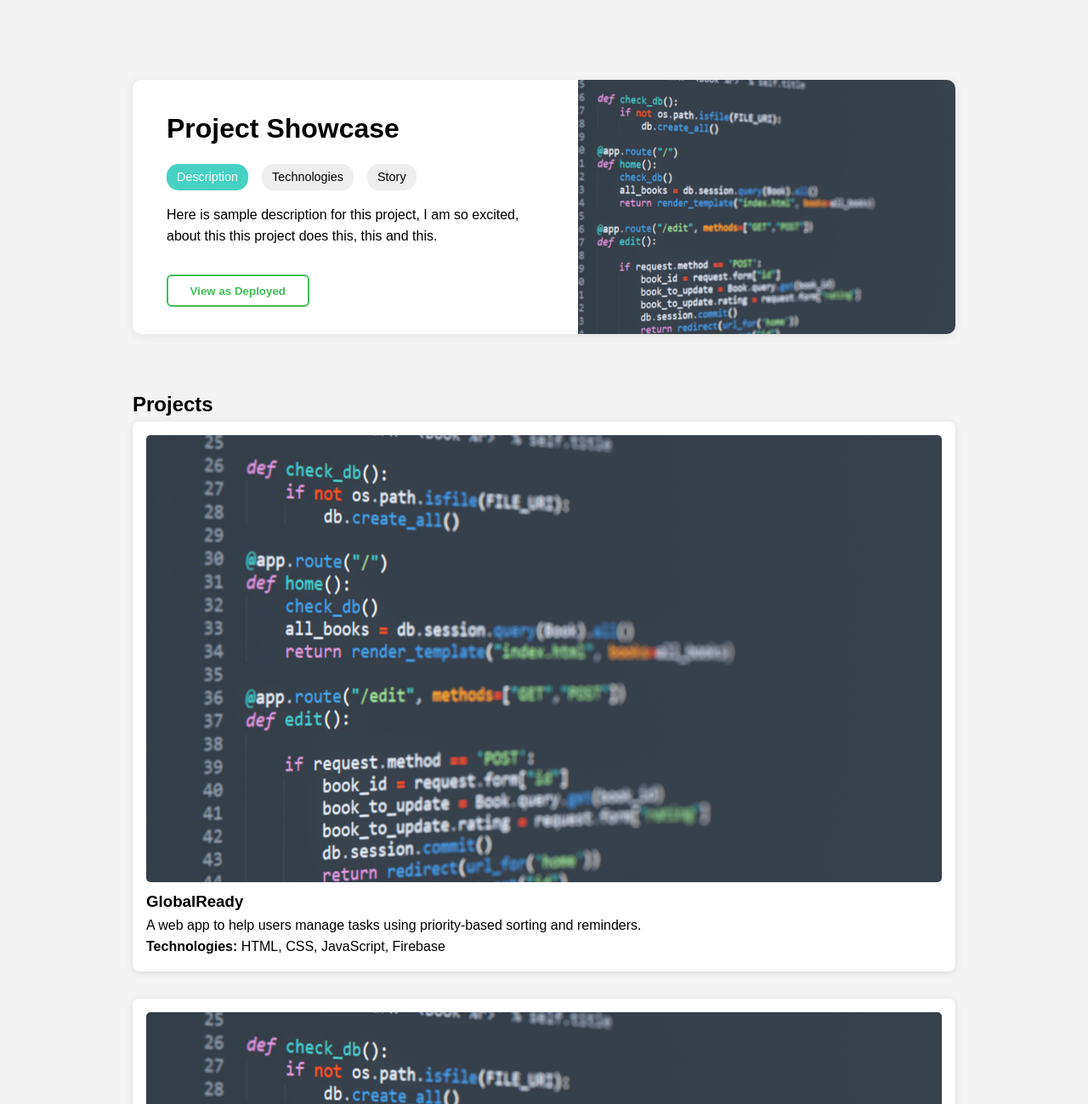
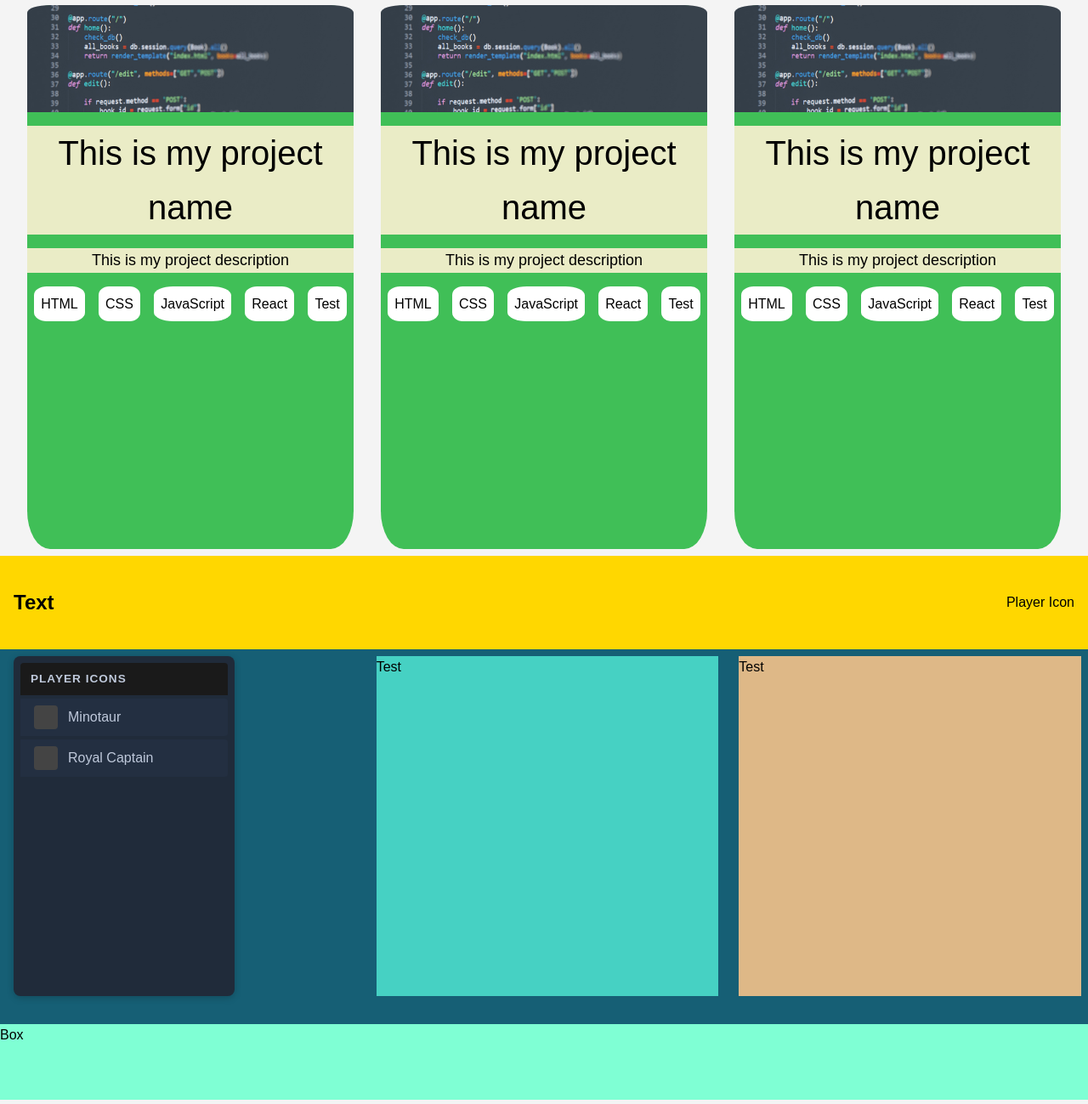
Before and after one commit to Program606/Portfolio, a plain HTML site: page src/index.html in a window 1280 px wide. Shown: the part 860-2159 px from the top of the page at 85% size. Drawn offline with Linux system fonts and the light colour scheme.

Commit message:
Added Projects and Skills Section

```diff
--- a/css/index.css
+++ b/css/index.css
@@ -3,6 +3,8 @@
     --brand-green: #40bf57;
     --dark: #1a1a1a;
     --light-bg: #f4f4f4;
+    --beigeM: #EAECC6;
+    --skyBlueM: #2BC0E4;
   }
   * { box-sizing: border-box; margin: 0; padding: 0; }
   body {
@@ -28,8 +30,114 @@
   .container {
     max-width: 1000px;
     margin: auto;
-    padding: 2rem 1rem;
+    padding: 0rem 1rem;
   }
+  .fullContainer {
+    height: 50vw;
+    width: 100vw;
+    margin: 0.5rem calc(-50vw + 50%) 0.5rem calc(-50vw + 50%);
+  }
+  .featuredProjects {
+    display: flex;
+    justify-content: space-evenly;
+    align-items: center;
+  }
+  .featuredProjectItems {
+    width: 30%;
+    height: 100%;
+    padding: 0rem 0rem 0.5rem 0rem;
+    display: flex;
+    flex-direction: column;
+    background-color: #40bf57;
+    border-radius: 7%;
+  }
+
+  .featuredProjectItems img {
+    width: 100%;
+    height: 20%;
+    object-fit: cover;
+    border-top-left-radius: 7%;
+    border-top-right-radius: 7%;
+  }
+  .featuredProjectItems h2 {
+    font-size: 2.5rem;
+    font-weight: 400;
+    margin-top: 1rem;
+    background-color: var(--beigeM);
+    text-align: center;
+    text-wrap: wrap;
+  }
+  .featuredProjectItems p {
+    font-size: large;
+    font-weight: 400;
+    margin-top: 1rem;
+    background-color: var(--beigeM);
+    text-align: center;
+  }
+  .featuredProjectItems ul{
+
+    list-style: none;
+    display: flex;
+    justify-content: space-around;
+    margin-top: 0.5rem;
+    flex-wrap: wrap;
+  }
+  .featuredProjectItems li{
+    background-color: white;
+    border-radius: 25%;
+    padding: 0.5rem;
+    margin: 0.5rem 0.5rem 0rem 0.5rem;
+  }
+  #featuredSkills {
+    background-color: #165f75;
+    display: grid;
+    grid-template-columns: 1fr 1fr 1fr;
+    grid-template-rows: 0.25fr 1fr 0.20fr;
+  }
+  #topBox{
+    grid-row: 1/2;
+    grid-column: 1/4;
+    background-color: gold;
+    display: flex;
+    justify-content: space-between;
+    align-items: center;
+  }
+  #botBox{
+    grid-row: 3/4;
+    grid-column: 1/4;
+    background-color: aquamarine;
+  }
+  #topBox h2{
+    margin-left: 1rem;
+  }
+  #topBox div{
+    margin-right: 1rem;
+  }
+  .ovItem{
+    margin: 0.5rem 0.5rem 0rem 1rem;
+    height: 25rem;
+  }
+  #ovMenu {
+    background: #202b3a;
+    border-radius: 8px;
+    padding: 0.5rem 0.5rem 1rem 0.5rem;
+    width: 260px;
+    min-height: 350px;
+    box-shadow: 0 2px 8px rgba(0,0,0,0.2);
+    display: flex;
+    flex-direction: column;
+    gap: 1.5rem;
+  }
+  #ovCurrentItem{
+    background-color: #46d1c3;
+  }
+  #ovSecondMenu{
+    background-color: burlywood;
+  }
+  #ovMenu .categoryTitle{
+    background-color: #1a1a1a;
+  }
+
   /* ================ HERO (intro) ================ */
   .intro {
     text-align: center;
@@ -148,3 +256,50 @@
     padding: 1rem;
     margin-top: 3rem;
   }
+  .category {
+    margin-bottom: 1.5rem;
+  }
+  .categoryTitle {
+    background: #1a2233;
+    color: #bfc9db;
+    text-transform: uppercase;
+    font-size: 0.85rem;
+    font-weight: bold;
+    letter-spacing: 1px;
+    padding: 0.5rem 0.75rem;
+    border-radius: 4px 4px 0 0;
+    margin-bottom: 0.25rem;
+  }
+  .categoryItem {
+    display: flex;
+    align-items: center;
+    color: #bfc9db;
+    background: #232f41;
+    padding: 0.5rem 0.75rem;
+    font-size: 1rem;
+    border-left: 4px solid transparent;
+    cursor: pointer;
+    transition: background 0.2s, border-color 0.2s, color 0.2s;
+    margin-bottom: 0.25rem;
+    border-radius: 0 4px 4px 0;
+  }
+  .categoryItem.selected, .categoryItem.active {
+    background: #182b3a;
+    color: #3ecfff;
+    border-left: 4px solid #3ecfff;
+  }
+  .categoryItem:hover {
+    background: #25344a;
+    color: #fff;
+  }
+
+  /* Optional: add icon placeholder */
+  .categoryItem::before {
+    content: '';
+    display: inline-block;
+    width: 28px;
+    height: 28px;
+    background: #444;
+    border-radius: 4px;
+    margin-right: 0.75rem;
+  }
--- a/src/index.html
+++ b/src/index.html
@@ -23,50 +23,68 @@
       <button class="cta-btn">Get in Touch</button>
     </section>
 
-    <!-- ==== FEATURE CARD (NEW) ==== -->
-    <section class="feature-card">
-      <div class="feature-left">
-        <h3>Project Showcase</h3>
-
-        <!-- Tabs -->
-        <div class="tab-nav">
-          <span class="active">Description</span>
-          <span>Technologies</span>
-          <span>Story</span>
-        </div>
-
-        <p class="tab-p">
-            Here is sample description for this project, I am so excited, about this
-            this project does this, this and this.
-        </p>
-
-        <button class="learn-more">View as Deployed</button>
+    <section class="fullContainer featuredProjects">
+      <div class="featuredProjectItems">
+        <img src="../images/codeMain.jpg" alt="Project 1">
+        <h2>This is my project name</h2>
+        <p>This is my project description</p>
+        <ul>
+          <li>HTML</li>
+          <li>CSS</li>
+          <li>JavaScript</li>
+          <li>React</li>
+          <li>Test</li>
+        </ul>
+      </div>
+      <div class="featuredProjectItems">
+        <img src="../images/codeMain.jpg" alt="Project 1">
+        <h2>This is my project name</h2>
+        <p>This is my project description</p>
+        <ul>
+          <li>HTML</li>
+          <li>CSS</li>
+          <li>JavaScript</li>
+          <li>React</li>
+          <li>Test</li>
+        </ul>
+      </div>
+      <div class="featuredProjectItems">
+        <img src="../images/codeMain.jpg" alt="Project 1">
+        <h2>This is my project name</h2>
+        <p>This is my project description</p>
+        <ul>
+          <li>HTML</li>
+          <li>CSS</li>
+          <li>JavaScript</li>
+          <li>React</li>
+          <li>Test</li>
+        </ul>
       </div>
 
-      <div class="feature-right">
-        <img src="../images/codeMain.jpg" alt="Code"/>
-      </div>
     </section>
 
-    <!-- ==== PROJECTS ==== -->
-    <section id="projects" class="projects">
-      <h2>Projects</h2>
-
-      <div class="project">
-        <img src="../images/codeMain.jpg" alt="Project 1">
-        <h3>GlobalReady</h3>
-        <p>A web app to help users manage tasks using priority-based sorting and reminders.</p>
-        <strong>Technologies:</strong> HTML, CSS, JavaScript, Firebase
+    <section class="fullContainer" id="featuredSkills">
+      <div id="topBox">
+        <h2 id="topBoxText">Text</h2>
+        <div id="topBoxPlayerIcon">Player Icon</div>
       </div>
-
-      <div class="project">
-        <img src="../images/codeMain.jpg" alt="Project 2">
-        <h3>Movie Recommender</h3>
-        <p>Built a simple ML-based movie recommender that suggests films by genre similarity.</p>
-        <strong>Technologies:</strong> Python, Pandas, Scikit-Learn
+      <div id="midBoxL">
+        <div id="ovMenu" class="ovItem">
+          <div class="category">
+            <div class="categoryTitle"> Player Icons</div>
+            <div class="categoryItem">Minotaur</div>
+            <div class="categoryItem">Royal Captain</div>
+          </div>
+        </div>
       </div>
+      <div id="midBoxM";>
+        <div id="ovCurrentItem" class="ovItem">Test</div>
+      </div>
+      <div id="midBoxR">
+        <div id="ovSecondMenu" class="ovItem">Test</div>
+      </div>
+      <div id="botBox" >Box</div>
     </section>
-
     <!-- ==== LINKEDIN POSTS ==== -->
     <section class="linkedin-section">
       <div class="posts">
```
